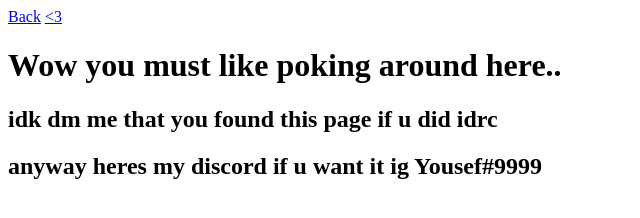
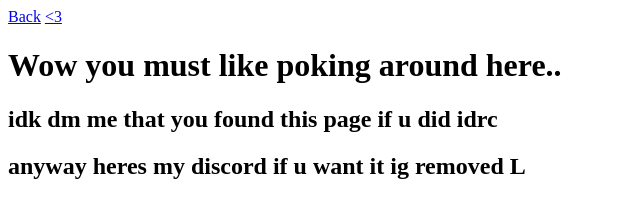
Before and after one commit to YoshiDaDIno/yoshi.best, a plain HTML site: page veryhiddenurl.html in a window 1280 px wide. Shown: the full height of the page, 0-640 px from the left. Drawn offline with Linux system fonts and the light colour scheme.

Commit message:
Update veryhiddenurl.html

```diff
--- a/veryhiddenurl.html
+++ b/veryhiddenurl.html
@@ -11,6 +11,6 @@
 
     <h1>Wow you must like poking around here..</h1>
     <h2>idk dm me that you found this page if u did idrc</h2>
-    <h2>anyway heres my discord if u want it ig Yousef#9999</h2>
+    <h2>anyway heres my discord if u want it ig removed L</h2>
 </body>
 </html>
```
